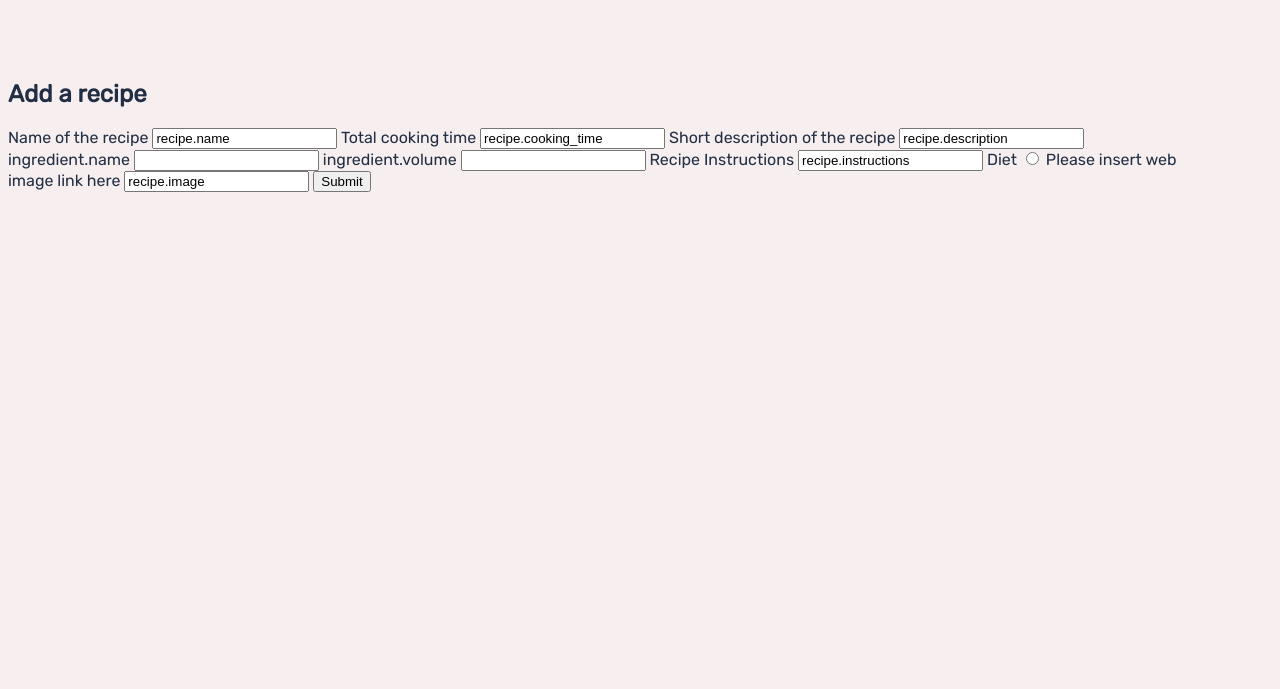
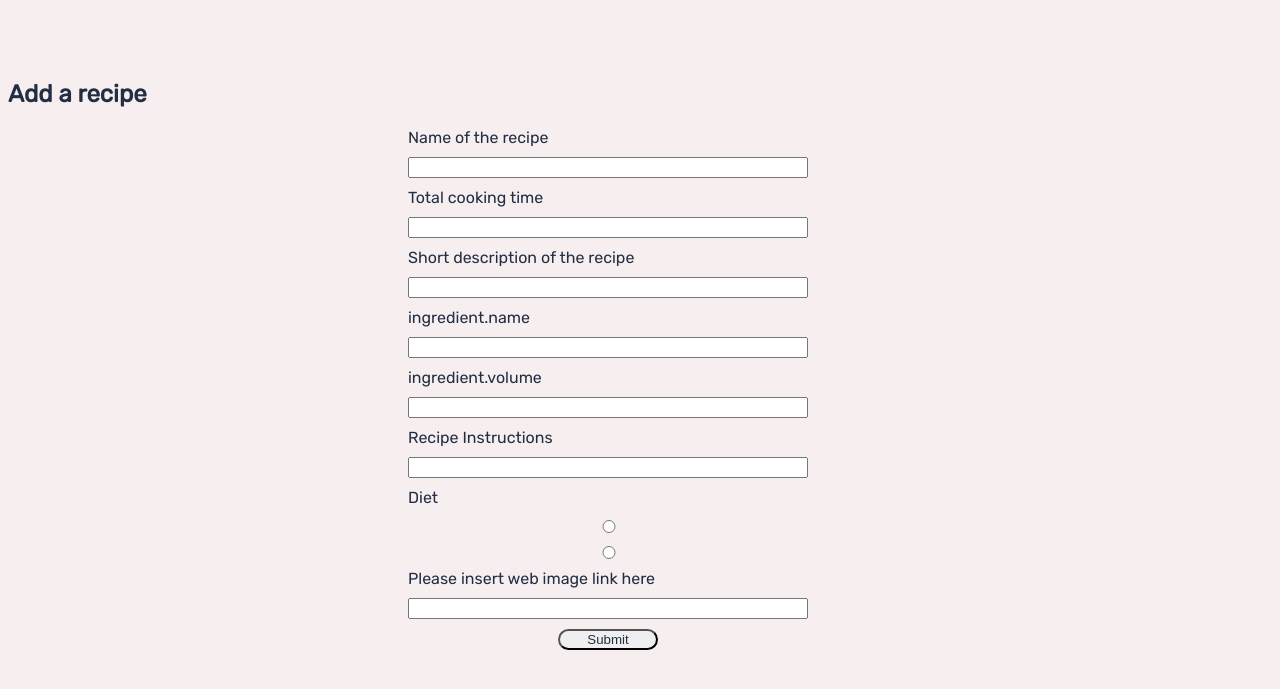
Before and after one commit to fedau/Recipe_app, a Flask app: page /recipes/new in a window 1280 px wide. Shown: the part 72-761 px from the top of the page. Run offline with Flask 2, Linux system fonts and the light colour scheme; data that the repository does not hold is empty; some libraries are stand-ins or nearby versions.

Commit message:
form styling

```diff
--- /dev/null
+++ b/static/css/forms.css
@@ -0,0 +1,35 @@
+@import url('https://fonts.googleapis.com/css2?family=Mukta&family=Roboto:ital,wght@0,100;1,400&family=Rubik&display=swap');
+body{
+    color: var(--blue);
+
+}
+
+.form-inner{
+    display: flex;
+    flex-direction: column;
+    justify-content: center;
+    gap: 10px;
+    width: 400px;
+    border-radius: 16px;
+    margin:auto
+
+
+
+}
+
+.button{
+    border-radius: 16px;
+    color: var(--blue);
+    width: 100px;
+    margin:auto
+
+
+
+}
+
+.button:hover {
+    color: var(--blue);
+    background-color: var(--pink);
+    border-radius: 16px;
+
+}
--- a/templates/base.html
+++ b/templates/base.html
@@ -5,6 +5,7 @@
     <meta http-equiv="X-UA-Compatible" content="IE=edge">
     <meta name="viewport" content="width=device-width, initial-scale=1.0">
     <link rel="stylesheet" href="/static/css/main.css">
+    <link rel="stylesheet" href="/static/css/forms.css">
     <link rel="stylesheet" href="https://stackpath.bootstrapcdn.com/font-awesome/4.7.0/css/font-awesome.min.css">
 
     <title>Document</title>
--- a/templates/recipes/new_recipe.html
+++ b/templates/recipes/new_recipe.html
@@ -1,24 +1,29 @@
 {% extends 'base.html' %}
+<div class="form-wrapper">
+
 
     {% block content %}
     <h2> Add a recipe</h2>
-<form action="">
- <label for="recipe.name">Name of the recipe</label>
- <input type="text" id="recipe.name" value="recipe.name" name="recipe.name">
- <label for="recipe.description"> Total cooking time</label>
- <input type="text" name="recipe.cooking_time" value="recipe.cooking_time" id="recipe.cooking_time">
- <label for="recipe.description">Short description of the recipe</label>
- <input type="text" name="recipe.description" id="recipe.description" value="recipe.description">
+
+    <form class="form-inner" action="/recipes" method="post">
+        <label for="name">Name of the recipe</label>
+        <input type="text" id="name" name="name">
+        <label for="description"> Total cooking time</label>
+        <input type="text" name="cooking_time"  id="cooking_time">
+        <label for="description">Short description of the recipe</label>
+        <input type="text" name="description" id="description" >
         <label for="ingredient.name">ingredient.name</label>
         <input type="text">
         <label for="ingredient.volume????">ingredient.volume</label>
         <input type="text">
- <label for="recipe.instructions">Recipe Instructions</label>
- <input type="text" name="recipe.instructions" id="recipe.instructions" value="recipe.instructions">
- <label for="recipe.diet">Diet</label>
- <input type="radio" name="recipe.diet" id="recipe.diet">
- <label for="recipe.image"> Please insert web image link here</label>
- <input type="text" name="recipe.image" id="recipe.image" value="recipe.image">
-<button type="submit">Submit</button>
+        <label for="instructions">Recipe Instructions</label>
+        <input type="text" name="instructions" id="instructions" >
+        <label for="diet">Diet</label>
+        <input type="radio" name="diet" id="diet" value="vegetarian">
+        <input type="radio" name="diet" id="diet">
+        <label for="image"> Please insert web image link here</label>
+        <input type="text" name="image" id="image" >
+        <button class="button" type="submit">Submit</button>
     </form>
     {% endblock %}
+</div>
```
Also changed, not shown: templates/recipes/index.html (+9 -9 lines). Lines whose indentation alone changed are shown as unchanged.
